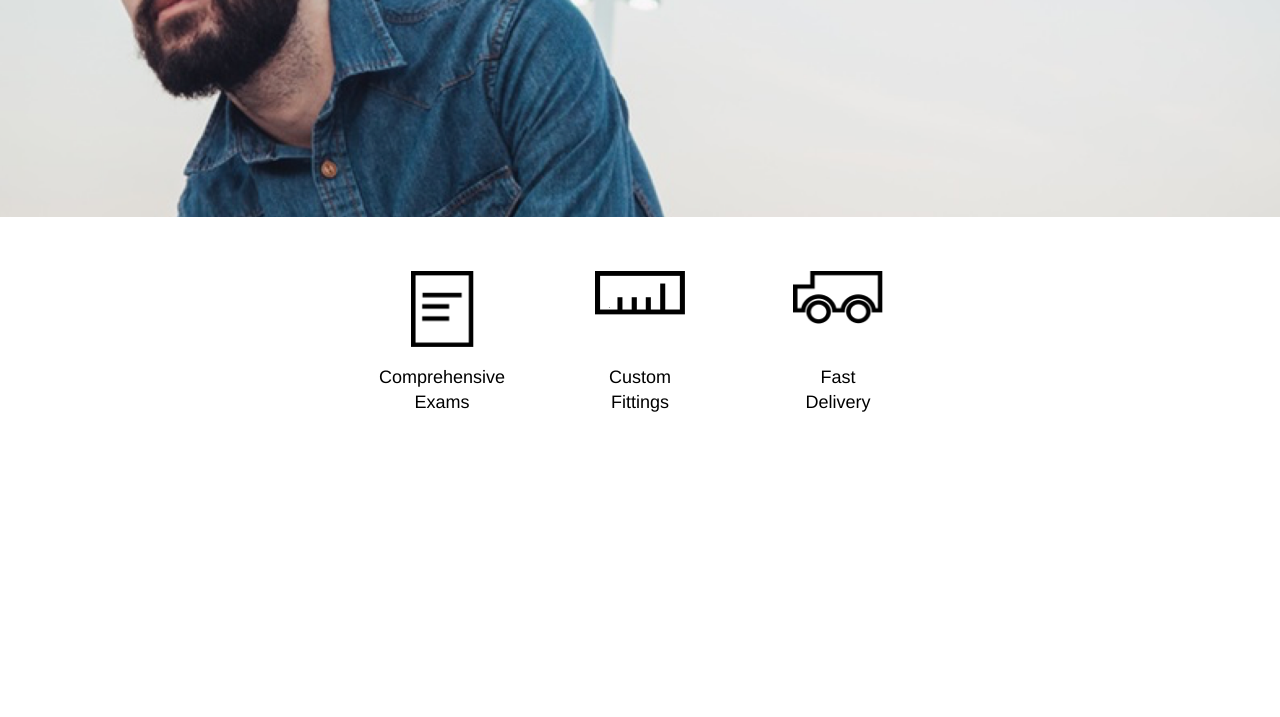
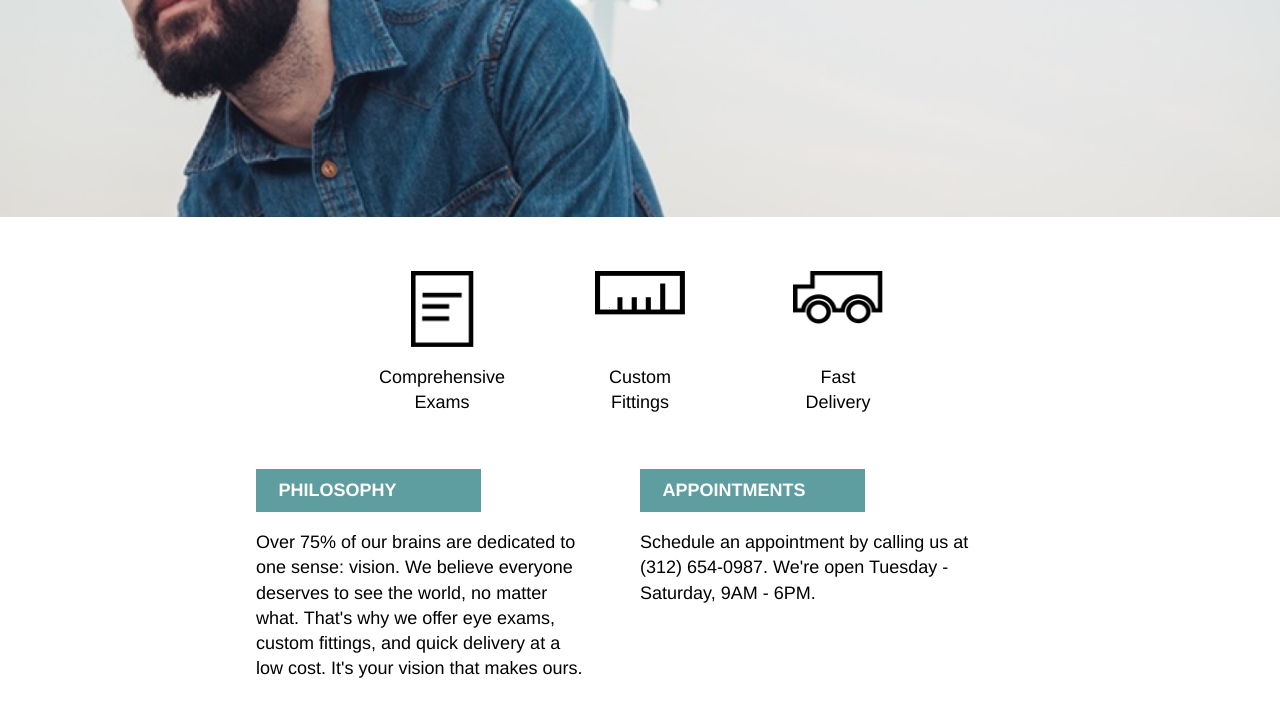
Before and after one commit to kayla-jolene/Tortoiseshell-Optics, a plain HTML site: page index.html in a window 1280 px wide. Shown: the part 341-1058 px from the top of the page. Before the commit the page ends 810 px from the top, so only its background shows below. Drawn offline with Linux system fonts and the light colour scheme.

Commit message:
Philosophy / Appointments HTML & CSS done.

```diff
--- a/index.html
+++ b/index.html
@@ -51,7 +51,25 @@
     </div>
   </section>
 
-  <!--Information-->
+  <!--More Information: Philosophy / Appointments-->
+
+  <section class="information container">
+    <div class="philosophy info">
+      <h2>PHILOSOPHY</h2>
+      <p>Over 75% of our brains are dedicated to one sense: vision. We believe everyone deserves to see the world, no matter what. That's why we offer eye exams, custom fittings, and quick delivery at a low cost. It's your vision that makes ours.</p>
+    </div>
+
+    <div class="appointments info">
+      <h2>APPOINTMENTS</h2>
+      <p>Schedule an appointment by calling us at (312) 654-0987. We're open Tuesday - Saturday, 9AM - 6PM.</p>
+    </div>
+  </section>
+
+<!--Footer-->
+
+  <footer>
+
+  </footer>
 
 </body>
 </html>
--- a/resources/style.css
+++ b/resources/style.css
@@ -97,4 +97,28 @@ header {
 
 /*More Information: Philosophy / Appointments*/
 
+.information {
+  display: flex;
+  flex-direction: row;
+  justify-content: center;
+}
+
+.info {
+  width: 35%;
+  margin-right: 5%;
+  margin-bottom: 5rem;
+}
+
+h2 {
+  font-weight: bold;
+  font-size: 1rem;
+  background-color: cadetblue;
+  color: white;
+  max-width: 10rem;
+  padding: 0.5rem 1.25rem;
+  margin-bottom: 1rem;
+}
+
+/*Footer*/
+
 .
```
